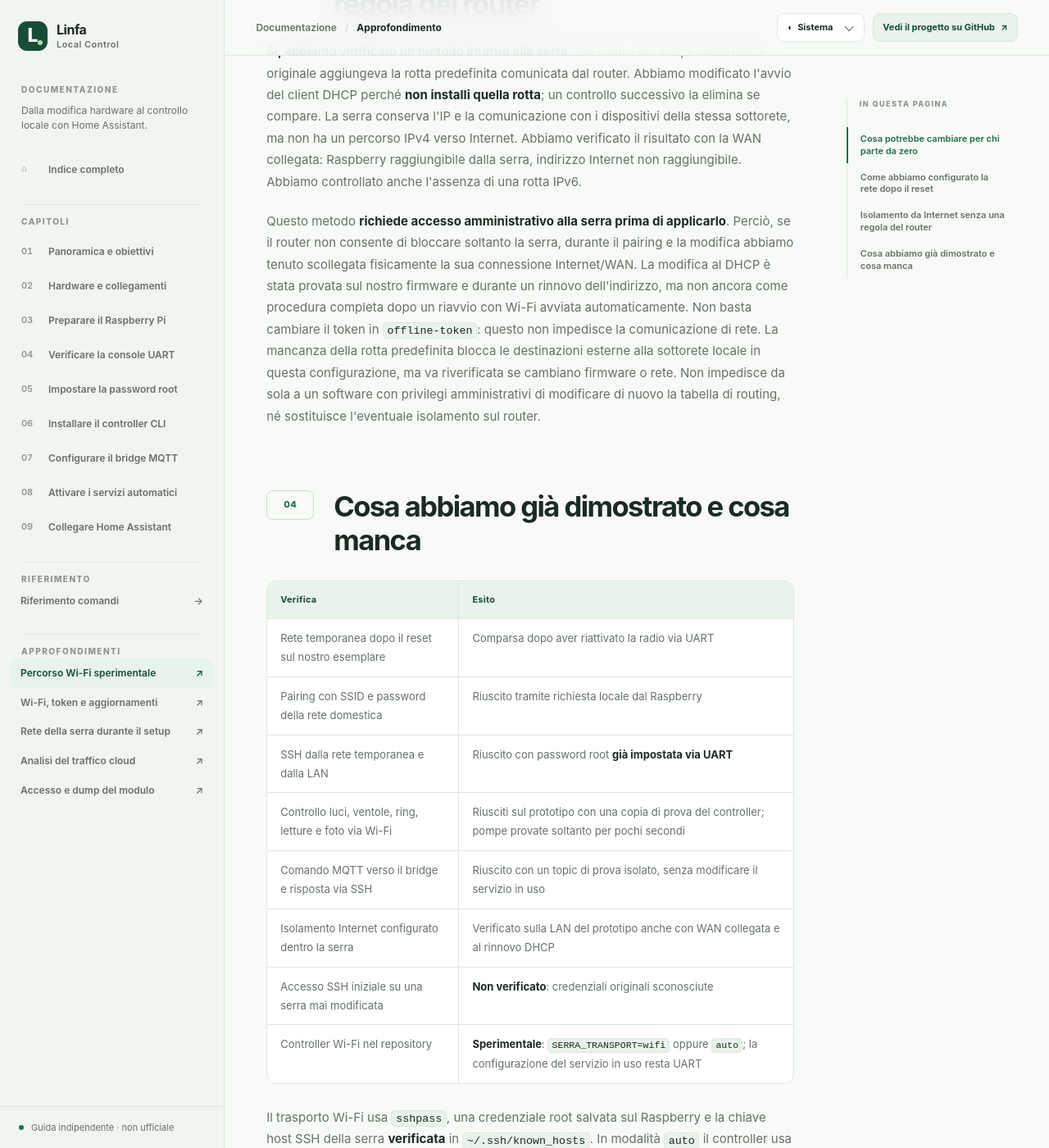
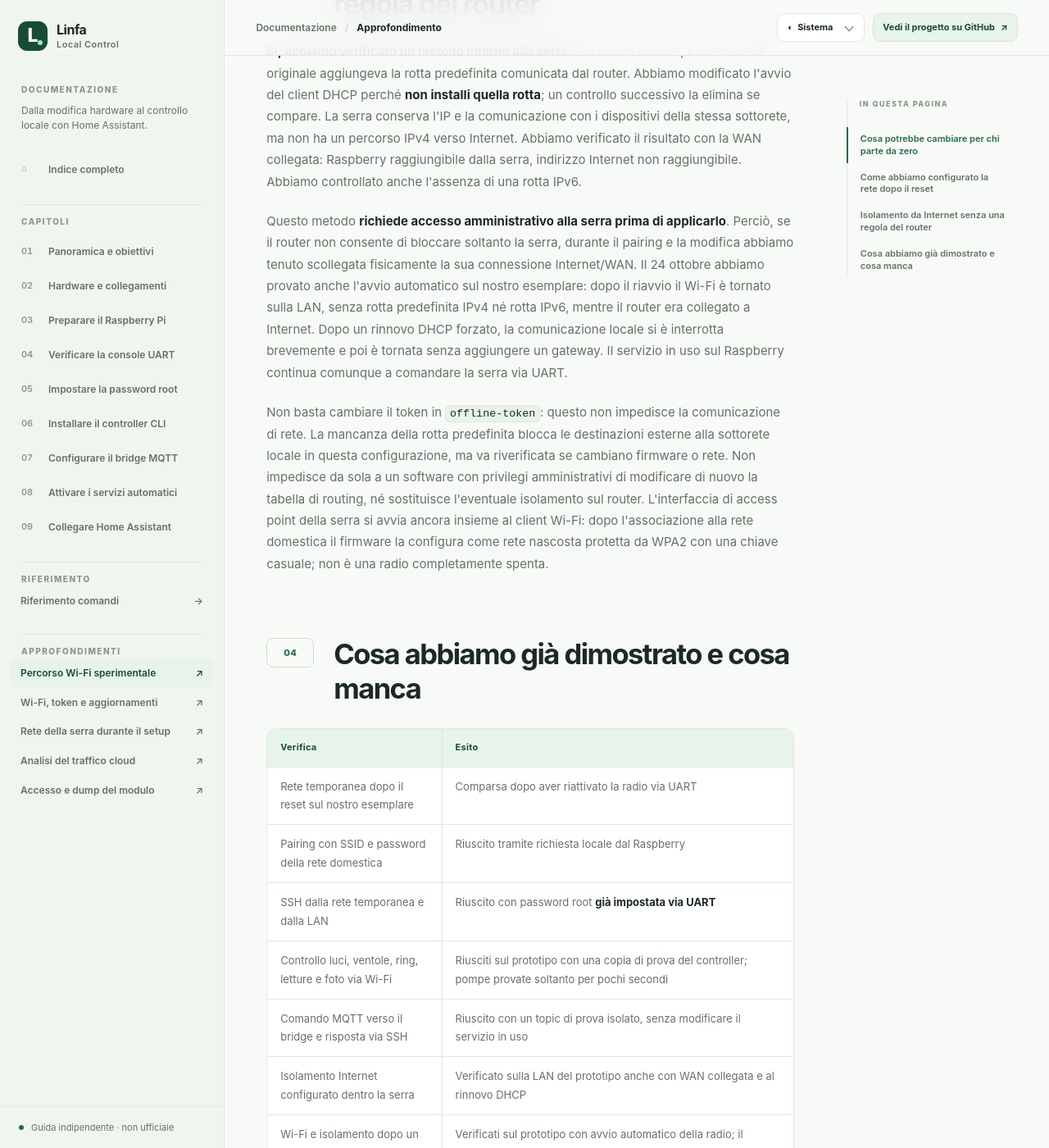
Before and after one commit to Interstellar0verdrive/Linfa-local-control, an MkDocs documentation site: the page built from docs/approfondimenti/percorso-wifi-sperimentale.md, in a window 1280 px wide and 1400 px high, scrolled down 2649 px. Shown: the whole window at 82% size. Built offline with MkDocs 1.6.1, drawn with Linux system fonts in a browser that asks for light colours; some of the changed text lies outside the part shown.

Commit message:
Document verified Wi-Fi autostart and LAN isolation after reboot

```diff
--- a/docs/approfondimenti/percorso-wifi-sperimentale.md
+++ b/docs/approfondimenti/percorso-wifi-sperimentale.md
@@ -29,7 +29,9 @@ Abbiamo collegato **il Raspberry** alla rete temporanea e inviato alla serra una
 
 **Sì, abbiamo verificato un metodo interno alla serra.** Sul nostro VoCore, il client DHCP originale aggiungeva la rotta predefinita comunicata dal router. Abbiamo modificato l'avvio del client DHCP perché **non installi quella rotta**; un controllo successivo la elimina se compare. La serra conserva l'IP e la comunicazione con i dispositivi della stessa sottorete, ma non ha un percorso IPv4 verso Internet. Abbiamo verificato il risultato con la WAN collegata: Raspberry raggiungibile dalla serra, indirizzo Internet non raggiungibile. Abbiamo controllato anche l'assenza di una rotta IPv6.
 
-Questo metodo **richiede accesso amministrativo alla serra prima di applicarlo**. Perciò, se il router non consente di bloccare soltanto la serra, durante il pairing e la modifica abbiamo tenuto scollegata fisicamente la sua connessione Internet/WAN. La modifica al DHCP è stata provata sul nostro firmware e durante un rinnovo dell'indirizzo, ma non ancora come procedura completa dopo un riavvio con Wi-Fi avviata automaticamente. Non basta cambiare il token in `offline-token`: questo non impedisce la comunicazione di rete. La mancanza della rotta predefinita blocca le destinazioni esterne alla sottorete locale in questa configurazione, ma va riverificata se cambiano firmware o rete. Non impedisce da sola a un software con privilegi amministrativi di modificare di nuovo la tabella di routing, né sostituisce l'eventuale isolamento sul router.
+Questo metodo **richiede accesso amministrativo alla serra prima di applicarlo**. Perciò, se il router non consente di bloccare soltanto la serra, durante il pairing e la modifica abbiamo tenuto scollegata fisicamente la sua connessione Internet/WAN. Il 24 ottobre abbiamo provato anche l'avvio automatico sul nostro esemplare: dopo il riavvio il Wi-Fi è tornato sulla LAN, senza rotta predefinita IPv4 né rotta IPv6, mentre il router era collegato a Internet. Dopo un rinnovo DHCP forzato, la comunicazione locale si è interrotta brevemente e poi è tornata senza aggiungere un gateway. Il servizio in uso sul Raspberry continua comunque a comandare la serra via UART.
+
+Non basta cambiare il token in `offline-token`: questo non impedisce la comunicazione di rete. La mancanza della rotta predefinita blocca le destinazioni esterne alla sottorete locale in questa configurazione, ma va riverificata se cambiano firmware o rete. Non impedisce da sola a un software con privilegi amministrativi di modificare di nuovo la tabella di routing, né sostituisce l'eventuale isolamento sul router. L'interfaccia di access point della serra si avvia ancora insieme al client Wi-Fi: dopo l'associazione alla rete domestica il firmware la configura come rete nascosta protetta da WPA2 con una chiave casuale; non è una radio completamente spenta.
 
 ## Cosa abbiamo già dimostrato e cosa manca
 
@@ -41,10 +43,11 @@ Questo metodo **richiede accesso amministrativo alla serra prima di applicarlo**
 | Controllo luci, ventole, ring, letture e foto via Wi-Fi | Riusciti sul prototipo con una copia di prova del controller; pompe provate soltanto per pochi secondi |
 | Comando MQTT verso il bridge e risposta via SSH | Riuscito con un topic di prova isolato, senza modificare il servizio in uso |
 | Isolamento Internet configurato dentro la serra | Verificato sulla LAN del prototipo anche con WAN collegata e al rinnovo DHCP |
+| Wi-Fi e isolamento dopo un riavvio | Verificati sul prototipo con avvio automatico della radio; il Raspberry è rimasto raggiungibile e Internet irraggiungibile dalla serra |
 | Accesso SSH iniziale su una serra mai modificata | **Non verificato**: credenziali originali sconosciute |
 | Controller Wi-Fi nel repository | **Sperimentale**: `SERRA_TRANSPORT=wifi` oppure `auto`; la configurazione del servizio in uso resta UART |
 
-Il trasporto Wi-Fi usa `sshpass`, una credenziale root salvata sul Raspberry e la chiave host SSH della serra **verificata** in `~/.ssh/known_hosts`. In modalità `auto` il controller usa il canale secondario soltanto se il primario fallisce **prima** dell'invio del comando: se l'esito diventa incerto, non ritenta sull'altro canale. Così evita che un dosaggio o un ricircolo possa partire due volte. `serra net on/off` richiede UART, perché spegnere la rete interromperebbe lo stesso collegamento SSH; il timer `serra-netoff` va lasciato disabilitato nel percorso Wi-Fi. Il resto dell'interfaccia CLI e MQTT non cambia.
+Il trasporto Wi-Fi usa `sshpass`, una credenziale root salvata sul Raspberry e la chiave host SSH della serra **verificata** in `~/.ssh/known_hosts`. In modalità `auto` il controller usa il canale secondario soltanto se il primario fallisce **prima** dell'invio del comando: se l'esito diventa incerto, non ritenta sull'altro canale. Così evita che un dosaggio o un ricircolo possa partire due volte. `serra net on/off` richiede UART, perché spegnere la rete interromperebbe lo stesso collegamento SSH; il timer `serra-netoff` va lasciato disabilitato nel percorso Wi-Fi. Sul nostro Raspberry era ancora abilitato come timer da eseguire una volta dopo il boot: lo abbiamo disabilitato dopo la prova per non spegnere la radio a un futuro riavvio del Raspberry. Il resto dell'interfaccia CLI e MQTT non cambia.
 
 Se l'accesso SSH iniziale non funziona, il collegamento UART resta il percorso per configurare la serra. Chi preferisce usare UART anche a regime può mantenerla. Chi vuole installare il progetto seguendo una procedura già documentata da inizio a fine deve usare per ora il [percorso USB–UART](../index.md#percorso-essenziale-dalla-serra-a-home-assistant).
 
```
